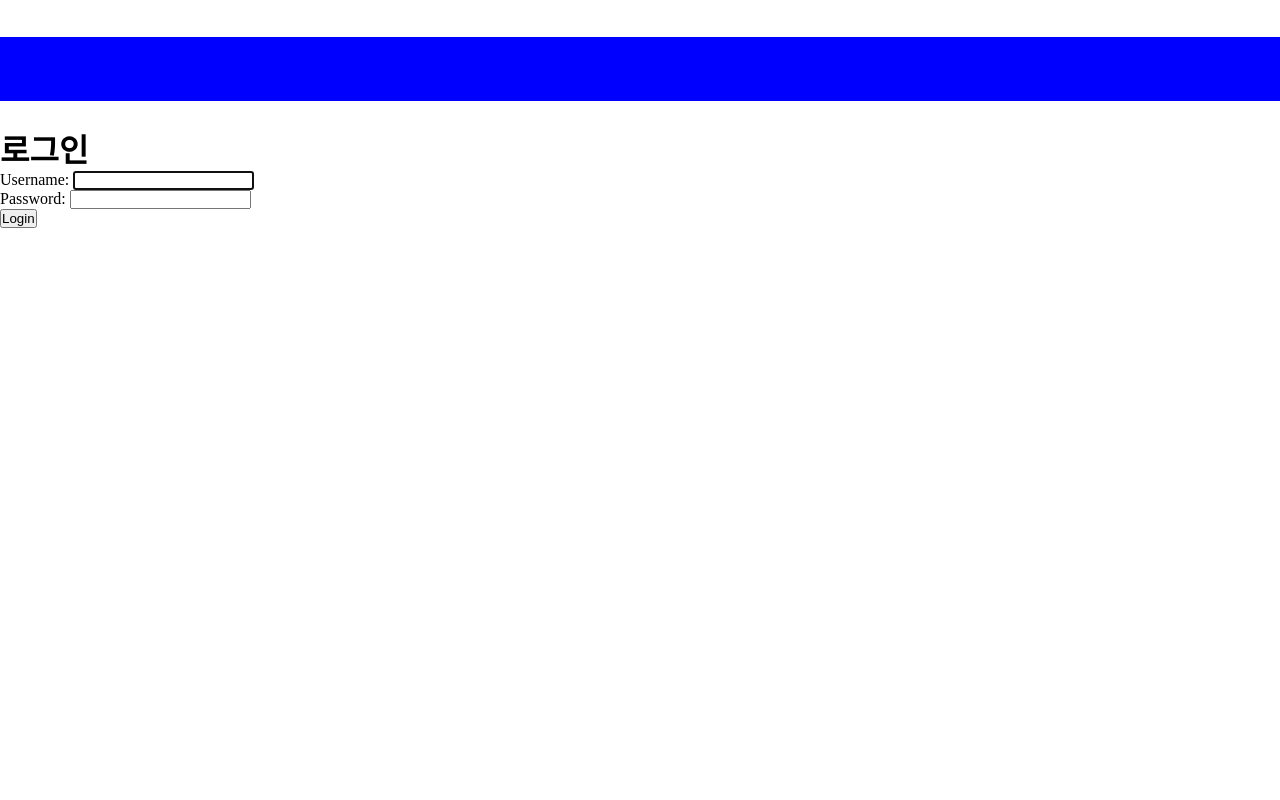
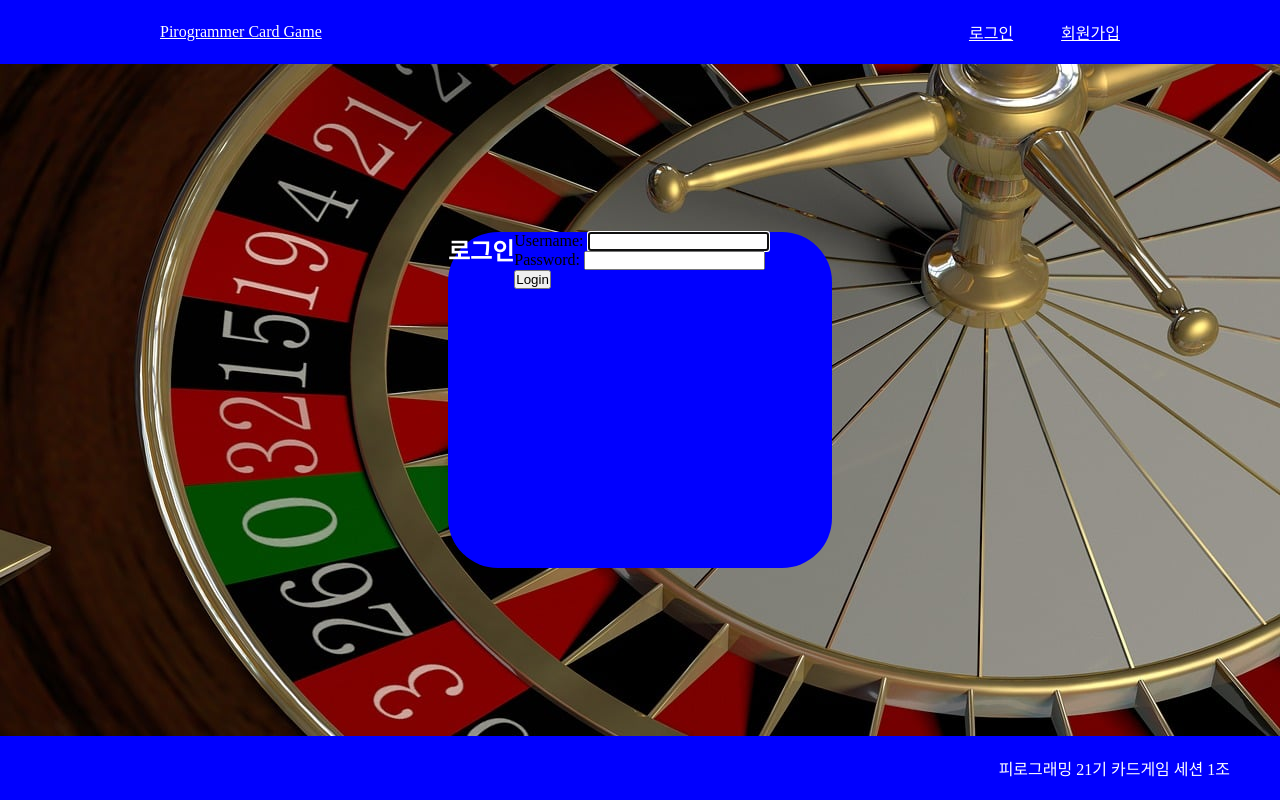
Before and after one commit to Pirogramming-21/Piro21_CardGame_01, a Django app: page /login/ in a window 1280 px wide. Run offline with Django 4.2, Linux system fonts and the light colour scheme.

Commit message:
[Add] login.css 1차

```diff
--- /dev/null
+++ b/static/css/login.css
@@ -0,0 +1,21 @@
+.login-container {
+    height: 84vh;
+    display: flex;
+    align-items: center;
+    justify-content: center;
+    flex-direction: column;
+}
+
+.login-h1 {
+    width: 30%;
+    height: 50%;
+    background-color: blue;
+    border-radius: 50px;
+    display: flex;
+}
+
+.login-container h1 {
+    text-align: center;
+    margin-bottom: 20px;
+    color: white;
+}
--- a/static/css/main.css
+++ b/static/css/main.css
@@ -50,7 +50,7 @@ section{
     height: 84vh;
     /*배경사진추가*/
     background-image: url(../images/background.jpg);
-
+    background-size: cover;
 }
 
 .main_container{
--- a/templates/base.html
+++ b/templates/base.html
@@ -5,23 +5,16 @@
     <meta charset="UTF-8">
     <meta name="viewport" content="width=device-width, initial-scale=1.0">
     <link rel="stylesheet" href="../static/css/main.css">
-
+    <link rel="stylesheet" href="../static/css/login.css">
     {% block head %}
 
     {% endblock %}
 </head>
 <body>
-    <header>
-        <a href="/" id='logo' style='text-decoration: none;'><h1>My SW Idea Manage</h1></a>
-        <nav>
-        </nav>
-    </header>
-    <main>
-        <a href = "{% url 'users:main'%}">로그인</a>
-        {% block content %}
+    {% include 'navbar.html'%}
 
-        {% endblock %}
-    </main>
+    {% block content %}<!-- 여기 내용-->{% endblock %}
 
+    {% include 'footer.html'%}
 </body>
 </html>
--- /dev/null
+++ b/templates/footer.html
@@ -0,0 +1,5 @@
+{% block content %}
+    <footer>
+        <span>피로그래밍 21기 카드게임 세션 1조</span>
+    </footer>
+{% endblock %}
--- /dev/null
+++ b/templates/navbar.html
@@ -0,0 +1,19 @@
+{% block content %}
+<nav>
+    <div id="nav_title">
+        <a href='/'>Pirogrammer Card Game</a>
+    </div>
+    {% if user.is_authenticated %}<!--로그인한 상태일 때 출력-->
+    <div id="nav_menu">
+        <a href='{% url "game:attack" %}'>게임하기</a>
+        <a href='{% url "game:ranking" %}'>랭킹보기</a>
+        <a href='{% url "users:logout" %}'>로그아웃</a>
+    </div>
+    {% else %}<!--로그인하지 않은 상태일 때 출력-->
+    <div id="nav_menu">
+        <a href='{% url "users:login" %}'>로그인</a>
+        <a href='{% url "users:signup" %}'>회원가입</a>
+    </div>
+    {% endif %}
+</nav>
+{% endblock %}
--- a/templates/users/login.html
+++ b/templates/users/login.html
@@ -1,11 +1,14 @@
 {% extends 'base.html' %} {% block content %}
+<section>
     <div class="login-container">
+        <div class="login-h1">
             <h1>로그인</h1>
             <form method="post">
                 {% csrf_token %}
                 {{ form.as_p }}
                 <button type="submit">Login</button>
             </form>
+        </div>
     </div>
     {% if form.errors %}
     <div class="alert alert-danger">
@@ -20,5 +23,6 @@
             {% endfor %}
         </ul>
     </div>
+</section>
 {% endif %}
 {% endblock %}
```
Also changed, not shown: db.sqlite3. Lines whose indentation alone changed are shown as unchanged.
